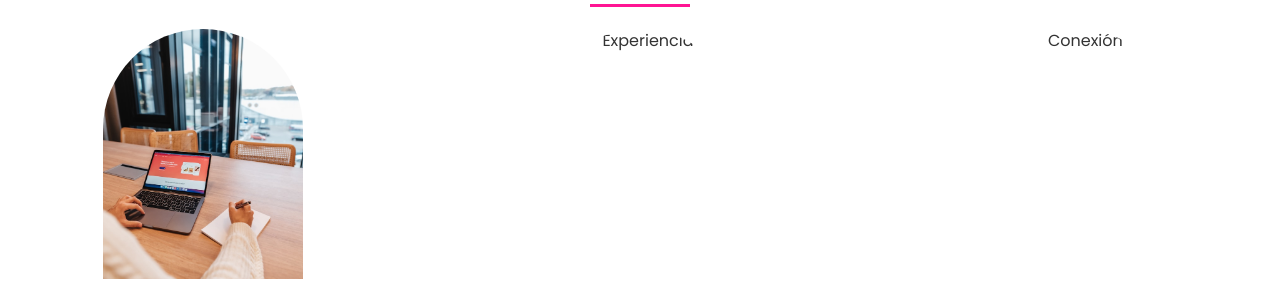
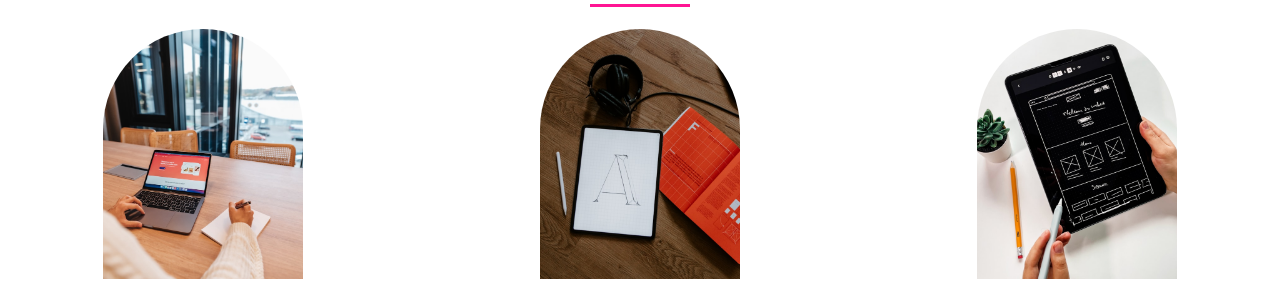
Before and after one commit to SebastianDeFranco/jux, a plain HTML site: page index.html in a window 1280 px wide. Shown: the part 509-800 px from the top of the page. Drawn offline with nearby package versions, Linux system fonts and the light colour scheme; the site is published under a folder, as on GitHub Pages, so addresses that start at the root find nothing.

Commit message:
fix: rutas

```diff
--- a/index.html
+++ b/index.html
@@ -92,11 +92,11 @@
                     <h3>Creatividad</h3>
                 </div>
                 <div class="enfoque-item">
-                    <img src="/./images/diseño2.jpg" alt="Experiencia">
+                    <img src="./images/diseño2.jpg" alt="Experiencia">
                     <h3>Experiencia</h3>
                 </div>
                 <div class="enfoque-item">
-                    <img src="/./images/diseño3.jpg" alt="Conexión">
+                    <img src="./images/diseño3.jpg" alt="Conexión">
                     <h3>Conexión</h3>
                 </div>
             </div>
```
